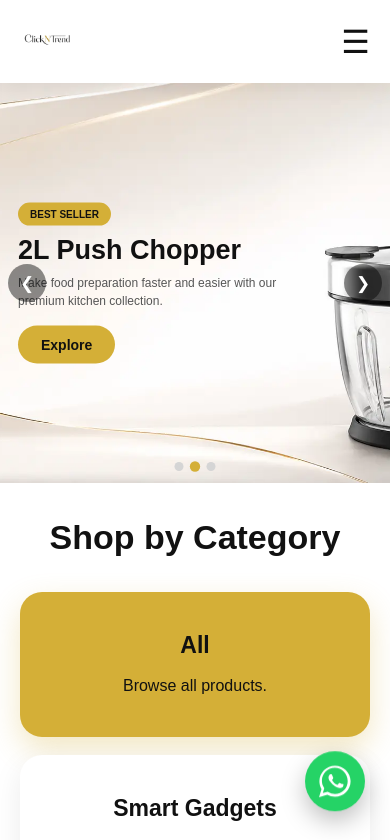
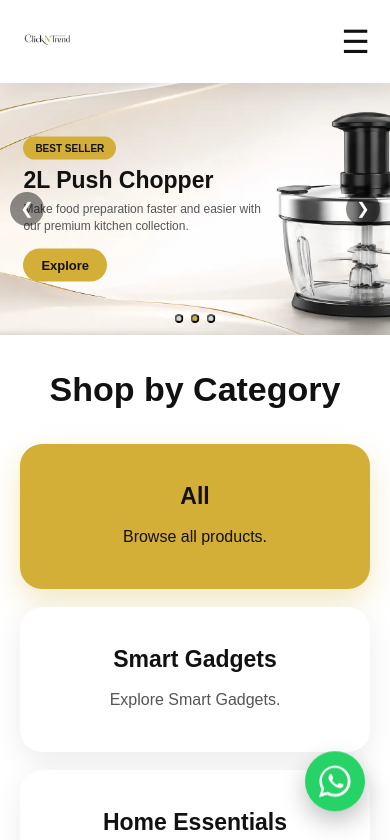
Before and after one commit to muhammadayanjavaid17-sys/Click-N-Trend, a React (Vite) app: page / in a window 390 px wide. Shown: the top 840 px of the page. Built offline with nearby package versions, Linux system fonts and the light colour scheme.

Commit message:
Fix responsive hero banner

```diff
--- a/src/components/Hero.css
+++ b/src/components/Hero.css
@@ -5,19 +5,9 @@
 .hero {
   position: relative;
   width: 100%;
+  aspect-ratio: 2.7 / 1;
   overflow: hidden;
   background: #f8f8f8;
-}
-
-
-/* =========================
-   SLIDE
-========================= */
-
-.hero-slide {
-  position: relative;
-  width: 100%;
-  animation: slideFade 0.5s ease;
 }
 
 
@@ -27,17 +17,18 @@
 
 .hero-banner {
   width: 100%;
-  height: auto;
-  min-height: 480px;
+  height: 100%;
   display: block;
 
   object-fit: cover;
   object-position: center;
+
+  transition: opacity 0.3s ease;
 }
 
 
 /* =========================
-   TEXT OVERLAY
+   HERO CONTENT
 ========================= */
 
 .hero-overlay {
@@ -48,16 +39,20 @@
 
   transform: translateY(-50%);
 
-  width: 42%;
-  max-width: 560px;
+  width: 40%;
+  max-width: 520px;
 
   color: #111;
 
-  z-index: 2;
+  z-index: 5;
+
+  animation: fadeIn 0.6s ease;
 }
 
 
-/* Badge */
+/* =========================
+   BADGE
+========================= */
 
 .hero-badge {
   display: inline-block;
@@ -65,7 +60,7 @@
   background: #d4af37;
   color: #111;
 
-  padding: 9px 20px;
+  padding: 8px 18px;
 
   border-radius: 30px;
 
@@ -76,33 +71,30 @@
 }
 
 
-/* Heading */
+/* =========================
+   TITLE
+========================= */
 
 .hero-overlay h1 {
-  margin: 0 0 18px;
-
-  font-size: clamp(38px, 4.2vw, 62px);
-
-  line-height: 1.05;
-
+  font-size: 56px;
+  line-height: 1.08;
   font-weight: 800;
 
-  color: #111;
+  margin: 0 0 18px;
 }
 
 
-/* Description */
+/* =========================
+   DESCRIPTION
+========================= */
 
 .hero-overlay p {
-  margin: 0 0 28px;
-
-  max-width: 560px;
-
   font-size: 19px;
-
-  line-height: 1.65;
+  line-height: 1.6;
 
   color: #555;
+
+  margin: 0 0 28px;
 }
 
 
@@ -111,10 +103,10 @@
 ========================= */
 
 .hero-btn {
-  border: none;
-
   background: #d4af37;
   color: #111;
+
+  border: none;
 
   padding: 15px 36px;
 
@@ -125,7 +117,7 @@
 
   cursor: pointer;
 
-  transition: all 0.25s ease;
+  transition: 0.3s ease;
 }
 
 .hero-btn:hover {
@@ -148,34 +140,33 @@
 
   transform: translateY(-50%);
 
-  width: 52px;
-  height: 52px;
-
-  border: none;
-  border-radius: 50%;
-
   background: rgba(0, 0, 0, 0.45);
 
   color: #fff;
 
-  font-size: 22px;
+  border: none;
+
+  width: 48px;
+  height: 48px;
+
+  border-radius: 50%;
 
   cursor: pointer;
+
+  font-size: 20px;
+
+  z-index: 10;
 
   display: flex;
   align-items: center;
   justify-content: center;
 
-  z-index: 5;
-
-  transition: all 0.25s ease;
+  transition: 0.25s ease;
 }
 
 .prev:hover,
 .next:hover {
-  background: rgba(0, 0, 0, 0.7);
-
-  transform: translateY(-50%) scale(1.05);
+  background: rgba(0, 0, 0, 0.65);
 }
 
 .prev {
@@ -194,39 +185,33 @@
 .dots {
   position: absolute;
 
+  bottom: 20px;
   left: 50%;
-  bottom: 20px;
 
   transform: translateX(-50%);
 
   display: flex;
-  align-items: center;
 
   gap: 10px;
 
-  z-index: 5;
+  z-index: 10;
 }
 
 .dot {
   width: 12px;
   height: 12px;
 
-  padding: 0;
-
-  border: none;
   border-radius: 50%;
 
   background: #d5d5d5;
 
   cursor: pointer;
 
-  transition: all 0.25s ease;
+  transition: 0.25s ease;
 }
 
 .dot.active {
   background: #d4af37;
-
-  transform: scale(1.15);
 }
 
 
@@ -234,15 +219,15 @@
    ANIMATION
 ========================= */
 
-@keyframes slideFade {
+@keyframes fadeIn {
   from {
-    opacity: 0.4;
-    transform: scale(1.01);
+    opacity: 0;
+    transform: translateY(-45%) translateX(-20px);
   }
 
   to {
     opacity: 1;
-    transform: scale(1);
+    transform: translateY(-50%) translateX(0);
   }
 }
 
@@ -253,13 +238,13 @@
 
 @media (max-width: 900px) {
 
-  .hero-banner {
-    min-height: 400px;
+  .hero {
+    aspect-ratio: 2.4 / 1;
   }
 
   .hero-overlay {
-    left: 7%;
-    width: 45%;
+    left: 6%;
+    width: 48%;
   }
 
   .hero-overlay h1 {
@@ -269,7 +254,6 @@
   .hero-overlay p {
     font-size: 16px;
   }
-
 }
 
 
@@ -277,81 +261,87 @@
    MOBILE
 ========================= */
 
-@media (max-width: 768px) {
+@media (max-width: 600px) {
 
   .hero {
     width: 100%;
+    aspect-ratio: 1.65 / 1;
+    overflow: hidden;
   }
 
-  .hero-slide {
-    min-height: 420px;
-  }
 
   .hero-banner {
     width: 100%;
-    height: 420px;
+    height: 100%;
 
     object-fit: cover;
     object-position: center;
   }
 
+
   .hero-overlay {
     top: 50%;
+    left: 7%;
 
-    left: 20px;
-    right: 20px;
-
-    width: auto;
-    max-width: 330px;
+    width: 62%;
+    max-width: none;
 
     transform: translateY(-50%);
   }
 
+
   .hero-badge {
+    font-size: 10px;
+
     padding: 6px 12px;
 
-    font-size: 10px;
-
-    margin-bottom: 10px;
+    margin-bottom: 8px;
   }
 
+
   .hero-overlay h1 {
-    font-size: 30px;
+    font-size: 27px;
 
-    line-height: 1.08;
+    line-height: 1.1;
 
-    margin-bottom: 10px;
+    margin-bottom: 8px;
   }
+
 
   .hero-overlay p {
     font-size: 13px;
 
-    line-height: 1.45;
+    line-height: 1.4;
 
-    margin-bottom: 16px;
+    margin-bottom: 14px;
   }
 
+
   .hero-btn {
-    padding: 11px 23px;
+    padding: 10px 22px;
 
     font-size: 14px;
   }
+
 
   .prev,
   .next {
     width: 38px;
     height: 38px;
 
-    font-size: 17px;
+    font-size: 18px;
   }
 
+
   .prev {
-    left: 8px;
+    left: 10px;
   }
 
+
   .next {
-    right: 8px;
+    right: 10px;
   }
+
 
   .dots {
     bottom: 12px;
@@ -359,41 +349,47 @@
     gap: 7px;
   }
 
+
   .dot {
     width: 9px;
     height: 9px;
   }
-
 }
 
 
 /* =========================
-   SMALL MOBILE
+   VERY SMALL MOBILE
 ========================= */
 
-@media (max-width: 480px) {
+@media (max-width: 400px) {
 
-  .hero-slide {
-    min-height: 380px;
-  }
-
-  .hero-banner {
-    height: 380px;
+  .hero {
+    aspect-ratio: 1.55 / 1;
   }
 
   .hero-overlay {
-    left: 18px;
-    right: 18px;
-
-    max-width: 280px;
+    left: 6%;
+    width: 64%;
   }
 
   .hero-overlay h1 {
-    font-size: 27px;
+    font-size: 23px;
   }
 
   .hero-overlay p {
     font-size: 12px;
   }
 
+  .hero-btn {
+    padding: 9px 18px;
+    font-size: 13px;
+  }
+
+  .prev,
+  .next {
+    width: 34px;
+    height: 34px;
+
+    font-size: 16px;
+  }
 }
```
